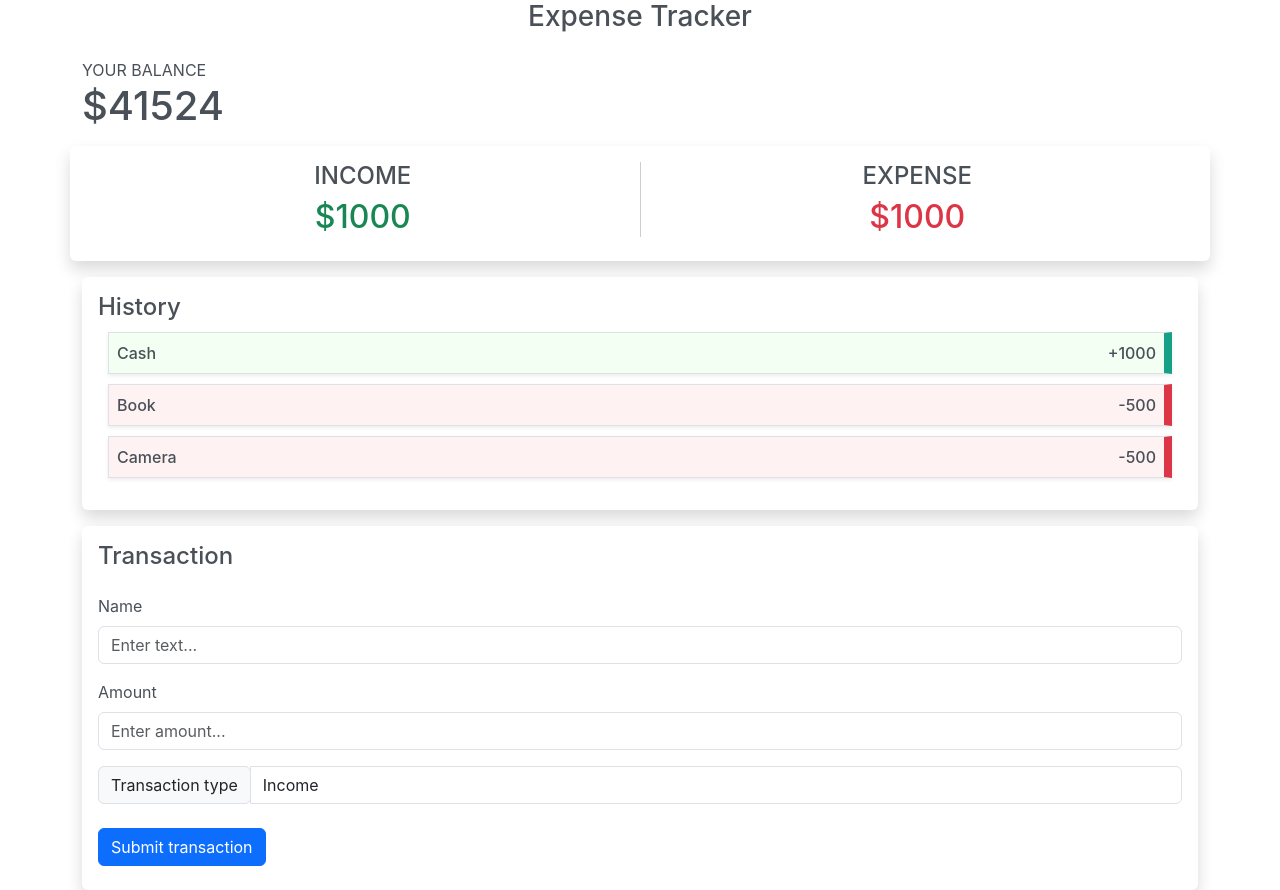
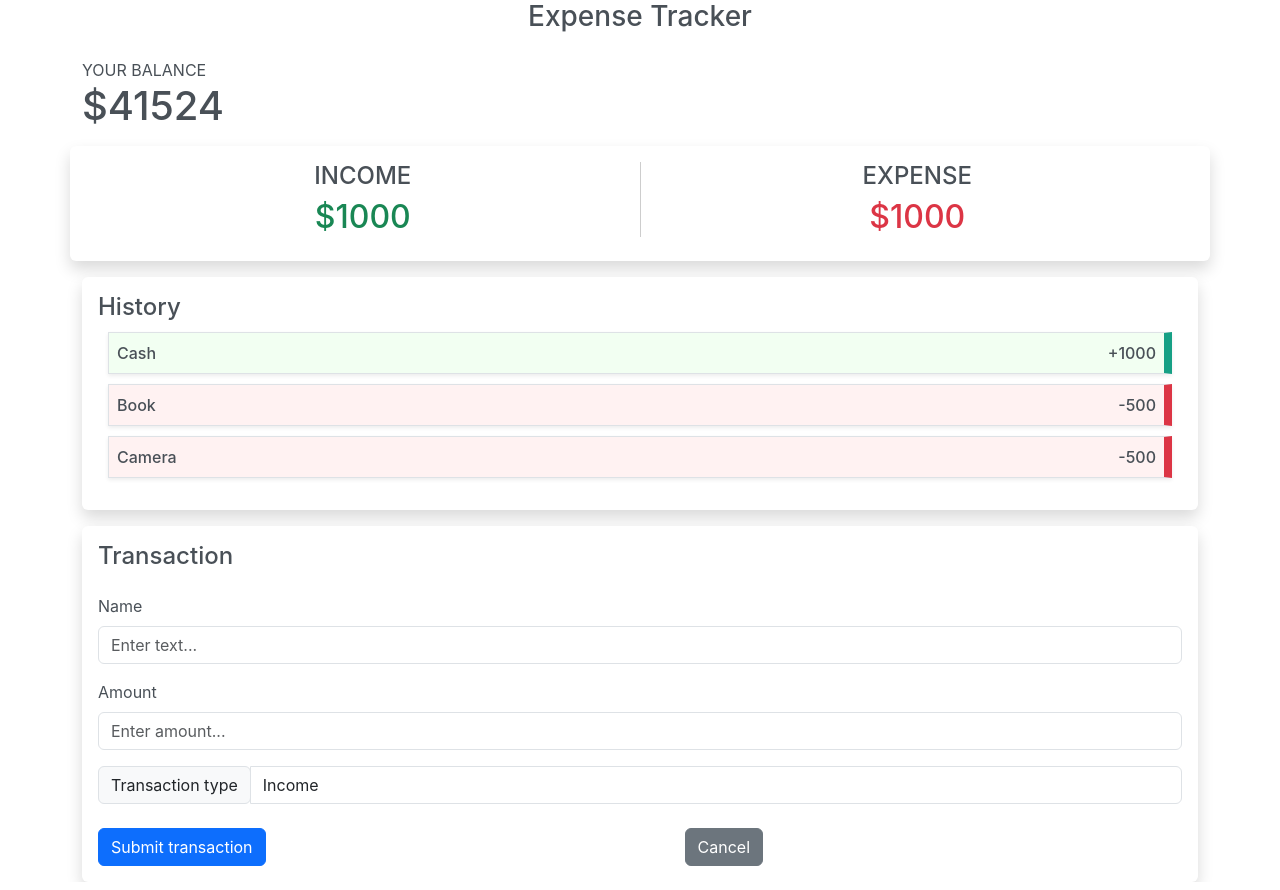
Before and after one commit to meschac38700/resuming-reactjs, a React (Create React App) app: page / in a window 1280 px wide. Both pictures are taken after a click on the button "New transaction". Built offline with nearby package versions, Linux system fonts and the light colour scheme; the HTML template or start-up script is replaced by a standard one.

Commit message:
Add cancel transaction form button

```diff
--- a/src/components/TransactionForm.js
+++ b/src/components/TransactionForm.js
@@ -4,7 +4,7 @@ import { transactionTypes } from "../utils/functions";
 import { FormProvider, useForm } from "react-hook-form";
 import { forwardRef, useImperativeHandle, useRef, useState } from "react";
 
-const TransactionForm = forwardRef(({ addTransaction }, ref) => {
+const TransactionForm = forwardRef(({ addTransaction, onCancel }, ref) => {
 	const formRef = useRef(null);
 	const methods = useForm();
 
@@ -53,13 +53,22 @@ const TransactionForm = forwardRef(({ addTransaction }, ref) => {
 						label="Transaction type"
 						required
 					/>
+					<div className="d-flex mt-4">
 						<button
 							type="submit"
 							onClick={handleFormSubmit}
-						className="btn btn-primary mx-auto my-2"
+							className="btn btn-primary"
 						>
 							Submit transaction
 						</button>
+						<button
+							type="submit"
+							onClick={onCancel}
+							className="btn btn-secondary mx-auto"
+						>
+							Cancel
+						</button>
+					</div>
 				</form>
 			</FormProvider>
 		</div>
@@ -69,10 +78,18 @@ const TransactionForm = forwardRef(({ addTransaction }, ref) => {
 const AddTransaction = forwardRef(({ onSubmit }, ref) => {
 	const [showForm, setShowForm] = useState(false);
 
+	const cancelForm = (e) => {
+		e.preventDefault();
+		setShowForm(false);
+	};
 	return (
 		<>
 			{showForm ? (
-				<TransactionForm ref={ref} addTransaction={onSubmit} />
+				<TransactionForm
+					ref={ref}
+					addTransaction={onSubmit}
+					onCancel={cancelForm}
+				/>
 			) : (
 				<button
 					className="btn btn-primary"
```
Lines whose indentation alone changed are shown as unchanged.
